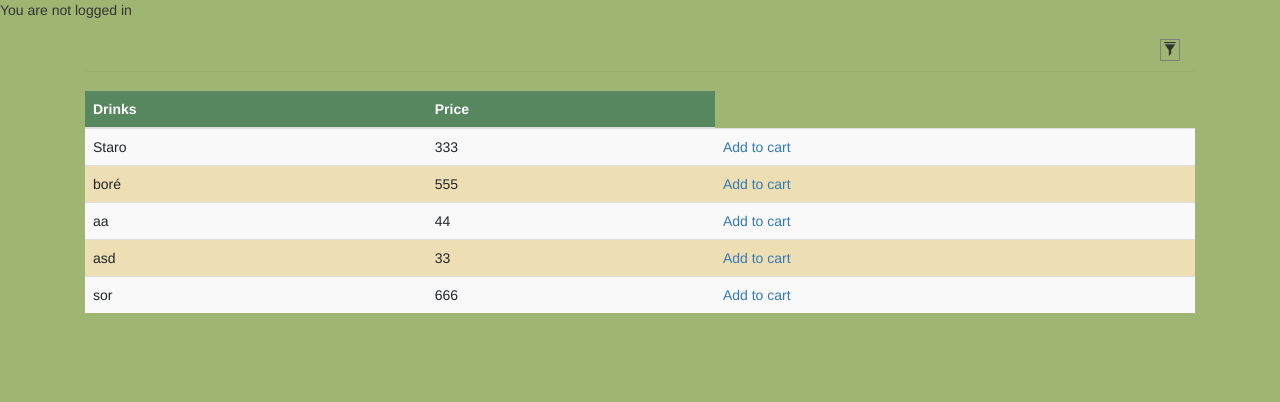
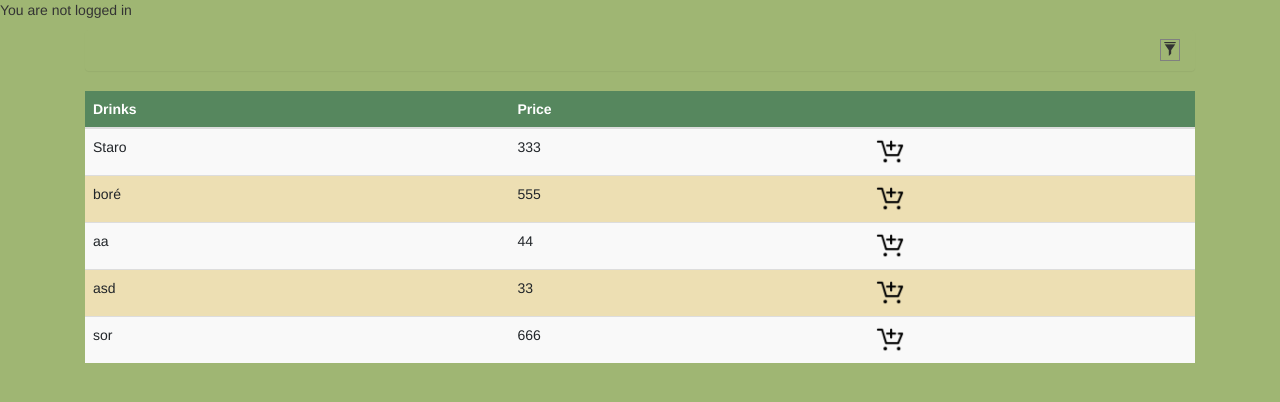
Before and after one commit to blevi3/restaurant_management, a Django app: page /data in a window 1280 px wide. Shown: the part 90-492 px from the top of the page. Run offline with Django 3.2, Linux system fonts and the light colour scheme; data comes from the database, SQL or seed files in the repository; both versions use the stored data as it was after the commit; some libraries are stand-ins or nearby versions.

```diff
--- a/my_restaurant/templates/data.html
+++ b/my_restaurant/templates/data.html
@@ -5,8 +5,6 @@
   <head>
     <meta charset="utf-8" />
     <title></title>
-
-
 
 
   </head>
@@ -30,7 +28,7 @@
         <tr>
           <th>Drinks</th>
           <th>Price</th>
-
+          <th></th>
           {% if request.user.is_staff %}
           <th>Modify</th>
           <th>Remove</th>
@@ -42,7 +40,7 @@
         <tr>
           <td id="tdName">{{ item.name }}</td>
           <td id="tdPrice">{{ item.price }}</td>
-          <td><a href="{% url 'add_to_cart' item.id %}">Add to cart</a></td>
+          <td><a href="{% url 'add_to_cart' item.id %}"><img src="static\pics\cart.png" alt="Add to cart" width="30" height="30"></a></td>
           {% if request.user.is_staff %}
           <td>
             <input type="hidden" id = "editdata" name="editdata" value="{{ item.id }}" />
@@ -59,7 +57,7 @@
               {% csrf_token %}
               <input type="hidden" name="remove" value="{{ item.id }}" />
               <input type="hidden" name="remove" value="{{ item.id }}" />
-              <button type="submit" class="btn btn-danger">Remove</button>
+              <button type="submit" class="btn  btn-danger" >Remove</button>
             </form>
           </td>
           {% endif %}
@@ -176,7 +174,7 @@
           <div class="modal-footer">
             <button
               type="button"
-              class="btn btn-danger"
+              class="btn btn-danger close-btn"
               data-dismiss="modal"
               onclick="closeForm('myModal')"
             >
--- a/my_restaurant/views.py
+++ b/my_restaurant/views.py
@@ -34,6 +34,8 @@ def add_to_cart(request, item_id):
 
 def cart(request):
     cart, created = Cart.objects.get_or_create(user=request.user)
+    cart_items = {}
+    final_price = 0
     if not created:
         cart_items = CartItem.objects.filter(cart=cart)
         final_price = 0
@@ -66,7 +68,6 @@ def add_to_cart_from_cart(request, item_id):
 
 def all_orders(request):
 
-    carts = Cart.objects.get()
     ordered_carts= Cart.objects.filter(ordered=1)
     return render(request, 'all_orders.html', {'carts': ordered_carts})
 
--- a/static/css/home.css
+++ b/static/css/home.css
@@ -82,6 +82,11 @@
   }
 
 
+
+
+
+
+
   /* Media query for responsive design */
   @media (max-width: 768px) {
     .menu,
--- a/static/css/scripts.js
+++ b/static/css/scripts.js
@@ -33,7 +33,6 @@ $(document).on("click", ".modify-button", function () {
   var tdPriceValue = $(this).closest("td").siblings("td#tdPrice").text();
   var tdNameValue = $(this).closest("td").siblings("td#tdName").text();
   var inputValue = $(this).closest("tr").find("input#editdata").val();
-  console.log(inputValue);
   document.getElementById("editItemID").value = inputValue;
   document.getElementById("name").value = tdNameValue;
   document.getElementById("price").value = tdPriceValue;
```
Also changed, not shown: db.sqlite3, static/pics/cart.png (added).
